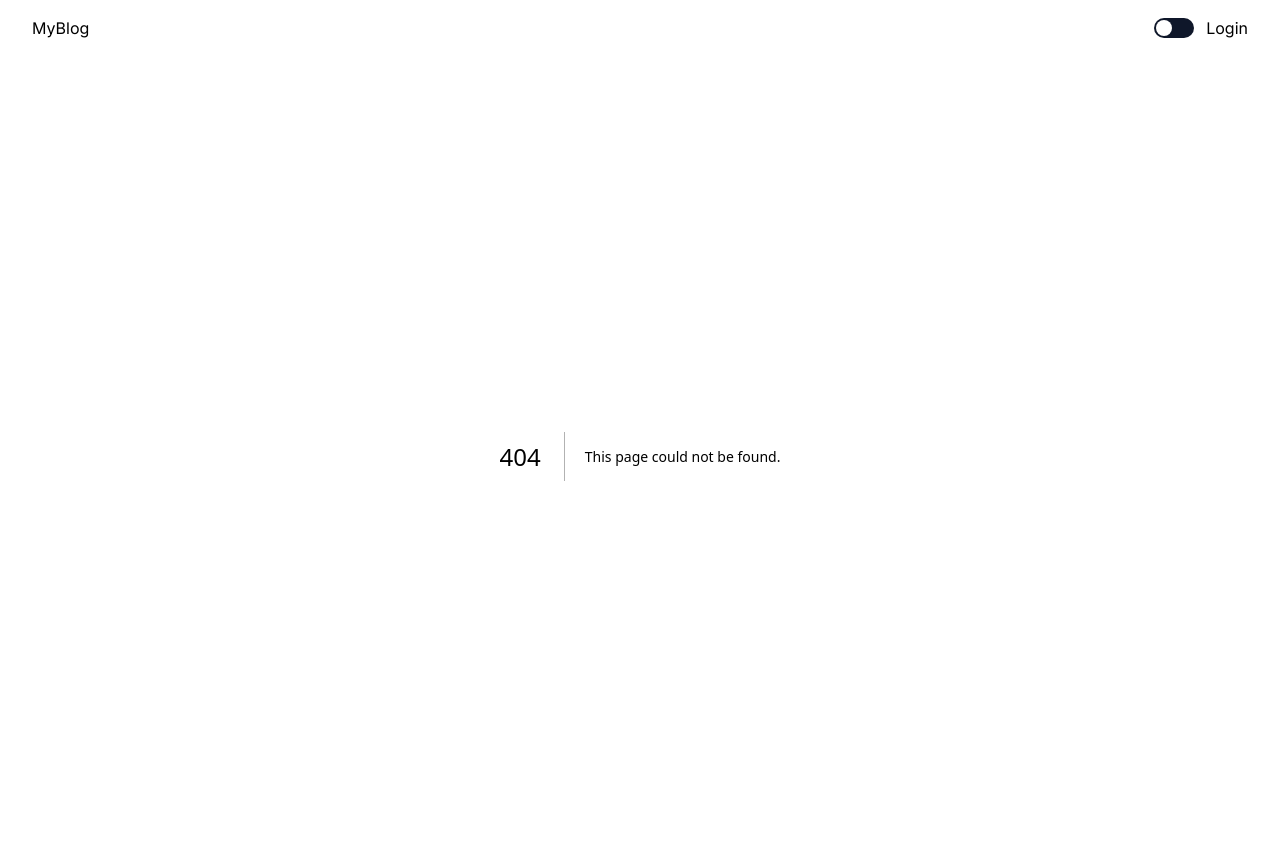
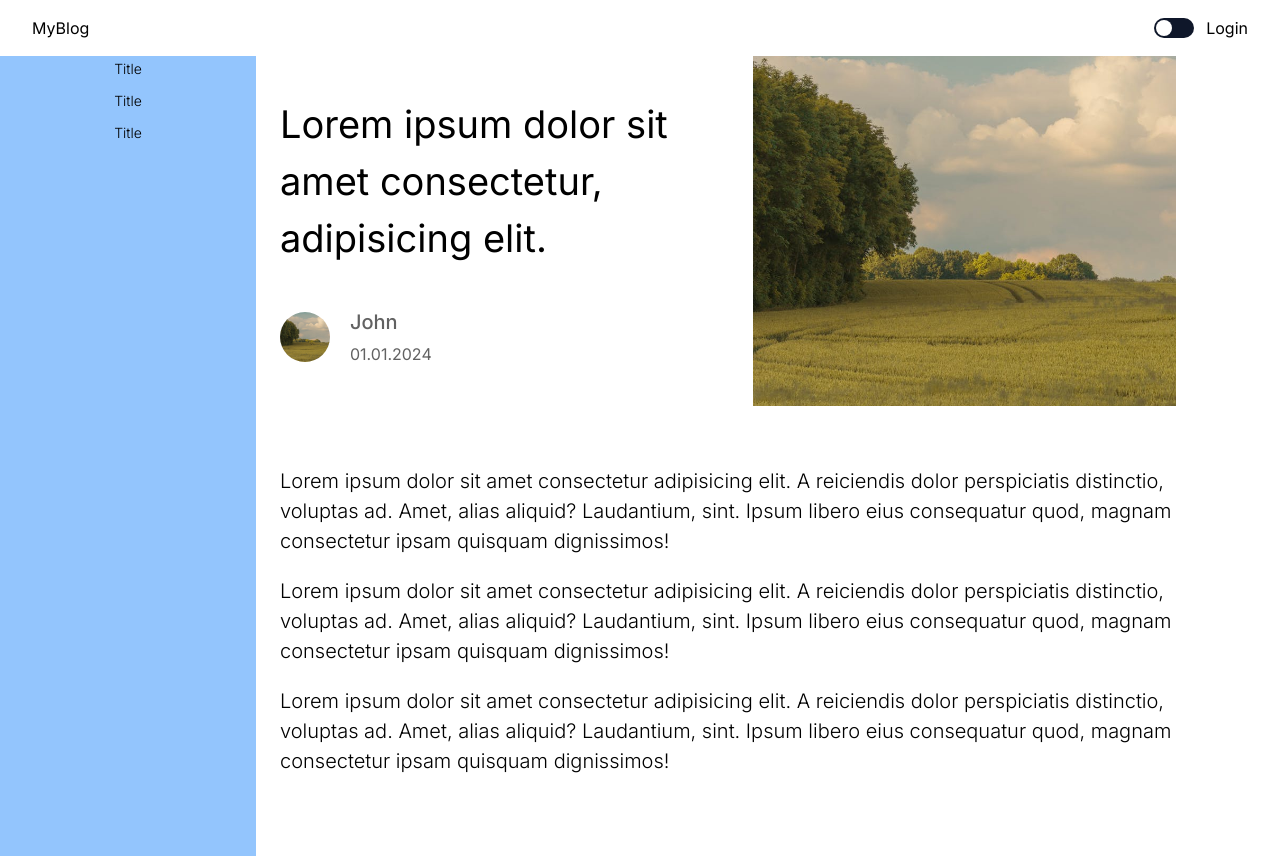
Before and after one commit to meifruit/myblog, a Next.js app: page /login in a window 1280 px wide. Before the commit this address had no page. Built offline with nearby package versions, Linux system fonts and the light colour scheme.

Commit message:
add single page

```diff
--- /dev/null
+++ b/src/app/[slug]/page.jsx
@@ -0,0 +1,53 @@
+import Image from "next/image";
+import style from "./singlepage.module.css";
+const SinglePage = () => {
+  return (
+    <div className={style.container}>
+      <div className={style.infoContainer}>
+        <div className={style.textContainer}>
+          <h1 className={style.title}>
+            Lorem ipsum dolor sit amet consectetur, adipisicing elit.
+          </h1>
+          <div className={style.user}>
+            <div className={style.userImageContainer}>
+              <Image src="/photo.jpeg" alt="" fill className={style.avatar} />
+            </div>
+            <div className={style.userTextContainer}>
+              <span className={style.username}>John</span>
+              <span className={style.date}>01.01.2024</span>
+            </div>
+          </div>
+        </div>
+        <div className={style.imageContainer}>
+          <Image src="/photo.jpeg" alt="" fill className={style.image} />
+        </div>
+      </div>
+      <div className={style.content}>
+        <div className={style.post}>
+          <div className={style.description}>
+            <p>
+              Lorem ipsum dolor sit amet consectetur adipisicing elit. A
+              reiciendis dolor perspiciatis distinctio, voluptas ad. Amet, alias
+              aliquid? Laudantium, sint. Ipsum libero eius consequatur quod,
+              magnam consectetur ipsam quisquam dignissimos!
+            </p>
+            <p>
+              Lorem ipsum dolor sit amet consectetur adipisicing elit. A
+              reiciendis dolor perspiciatis distinctio, voluptas ad. Amet, alias
+              aliquid? Laudantium, sint. Ipsum libero eius consequatur quod,
+              magnam consectetur ipsam quisquam dignissimos!
+            </p>
+            <p>
+              Lorem ipsum dolor sit amet consectetur adipisicing elit. A
+              reiciendis dolor perspiciatis distinctio, voluptas ad. Amet, alias
+              aliquid? Laudantium, sint. Ipsum libero eius consequatur quod,
+              magnam consectetur ipsam quisquam dignissimos!
+            </p>
+          </div>
+        </div>
+      </div>
+    </div>
+  );
+};
+
+export default SinglePage;
--- /dev/null
+++ b/src/app/[slug]/singlepage.module.css
@@ -0,0 +1,60 @@
+.infoContainer {
+  display: flex;
+  align-items: center;
+  gap: 50px;
+}
+.textContainer {
+  flex: 1;
+}
+.title {
+  font-size: 38px;
+  margin-bottom: 40px;
+}
+.user {
+  display: flex;
+  align-items: center;
+  gap: 20px;
+}
+.userImageContainer {
+  width: 50px;
+  height: 50px;
+  position: relative;
+}
+.avatar {
+  border-radius: 50%;
+  object-fit: cover;
+}
+.userTextContainer {
+  display: flex;
+  flex-direction: column;
+  gap: 5px;
+  color: var(--softTextColor);
+}
+.username {
+  font-size: 20px;
+  font-weight: 500;
+}
+.imageContainer {
+  flex: 1;
+  height: 350px;
+  position: relative;
+}
+.image {
+  object-fit: cover;
+}
+
+.content {
+  display: flex;
+  gap: 50px;
+}
+
+.post {
+  flex: 5;
+  margin-top: 60px;
+}
+
+.description p {
+  font-size: 20px;
+  font-weight: 300;
+  margin-bottom: 20px;
+}
--- a/src/app/layout.jsx
+++ b/src/app/layout.jsx
@@ -5,6 +5,7 @@ import Footer from "../components/Footer";
 import { ThemeContextProvider } from "../context/ThemeContext";
 import Navbar from "../components/Navbar";
 import ThemeProvider from "./providers/ThemeProvider";
+import Dashboard from "../components/Dashboard";
 
 const inter = Inter({ subsets: ["latin"] });
 
@@ -22,7 +23,12 @@ export default function RootLayout({ children }) {
             <div className="w-full  px-4 2xl:px-32 ">
               <Navbar />
             </div>
-            <div className=" 2xl:px-32">{children}</div>
+            <div className="lg:w-full flex gap-6">
+              <div className="min-h-screen hidden xl:block w-[20%]">
+                <Dashboard />
+              </div>
+              <div className="w-full lg:w-[70%]">{children}</div>
+            </div>
             {/* <Footer /> */}
           </ThemeProvider>
         </ThemeContextProvider>
--- a/src/app/page.jsx
+++ b/src/app/page.jsx
@@ -1,17 +1,11 @@
 import CardList from "../components/cardList/CardList";
 import CategoryList from "../components/category/CategoryList";
-import Dashboard from "../components/Dashboard";
 
 export default function Home() {
   return (
-    <div className="lg:w-full flex gap-6">
-      <div className="min-h-screen hidden xl:block w-[20%]">
-        <Dashboard />
-      </div>
-      <div className="w-full lg:w-[70%]">
-        <CategoryList />
-        <CardList />
-      </div>
+    <div className="">
+      <CategoryList />
+      <CardList />
     </div>
   );
 }
```
